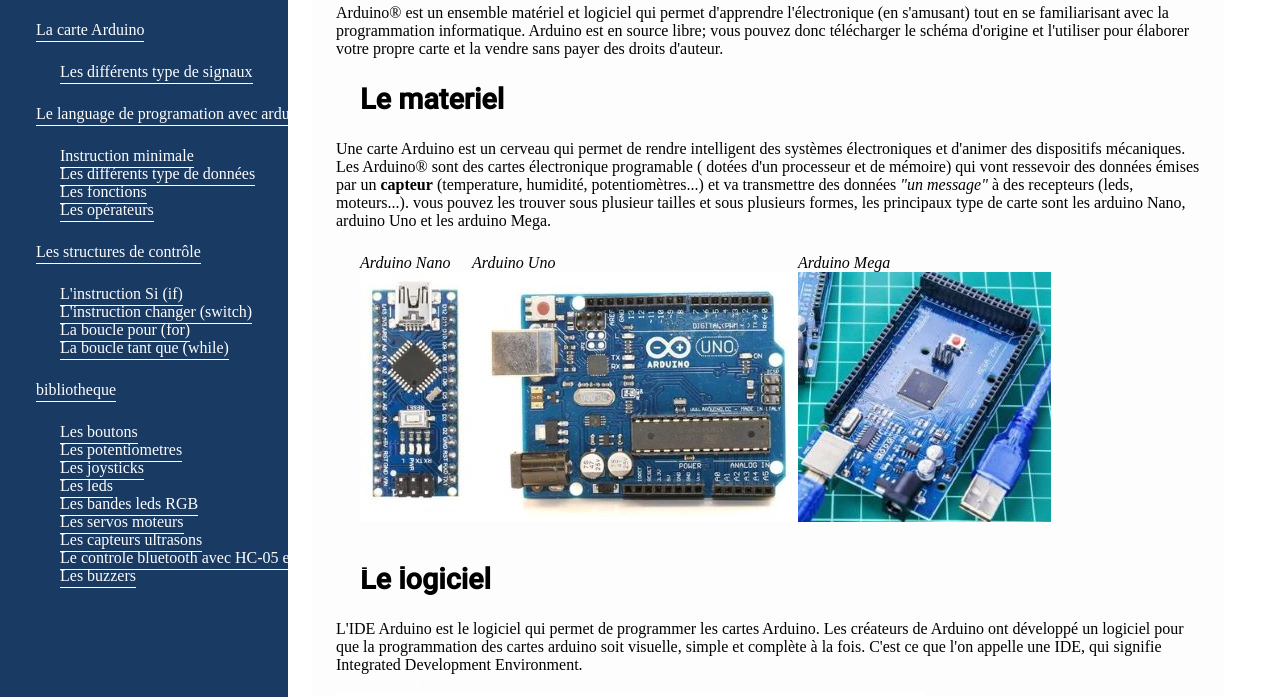
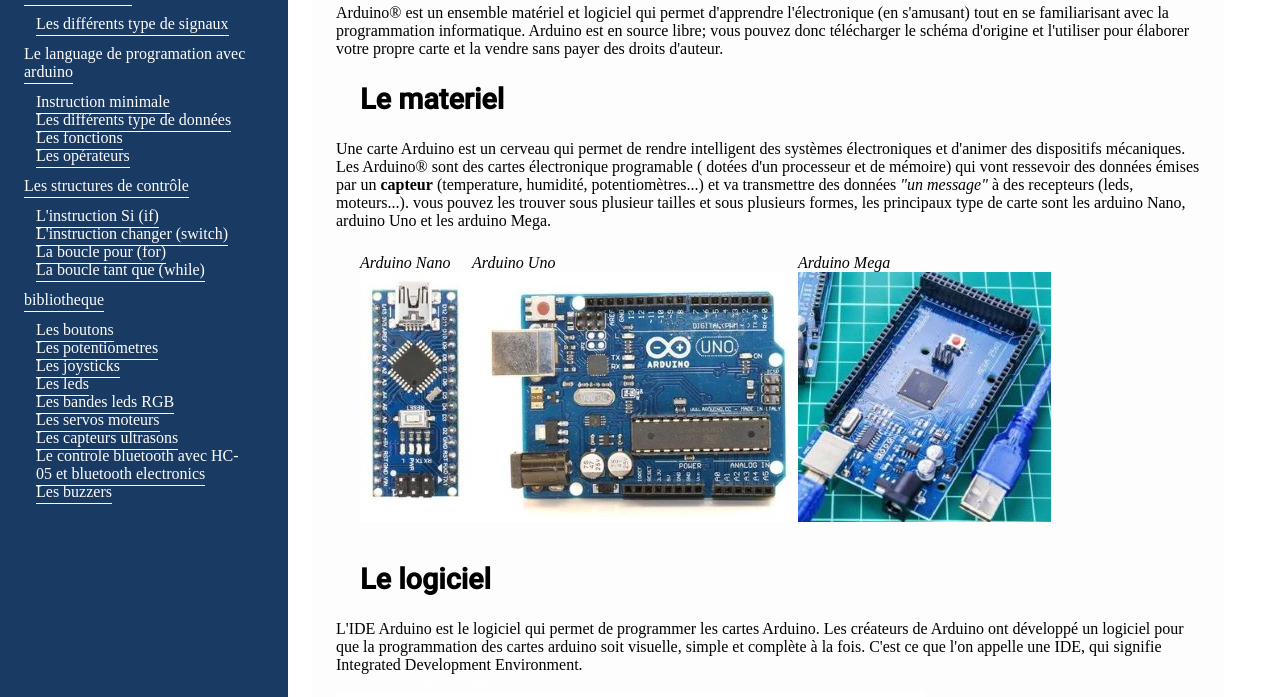
Before and after one commit to micha-jo/micha-jo.GitHub.io, a plain HTML site: page arduino.html in a window 1280 px wide. Shown: the part 384-1081 px from the top of the page. Drawn offline with Linux system fonts and the light colour scheme.

```diff
--- a/stylepagearduino.css
+++ b/stylepagearduino.css
@@ -129,11 +129,12 @@ padding: 12px;
   padding: 0px 24px;
   border-radius: 20px;
 }
-.ul{
+div .ul{
   position: fixed;
+  width: 20%;
 }
 .ul ul {
-  margin: 24px;
+  margin: 12px;
 }
 
 .troisTypeArduino{
```
